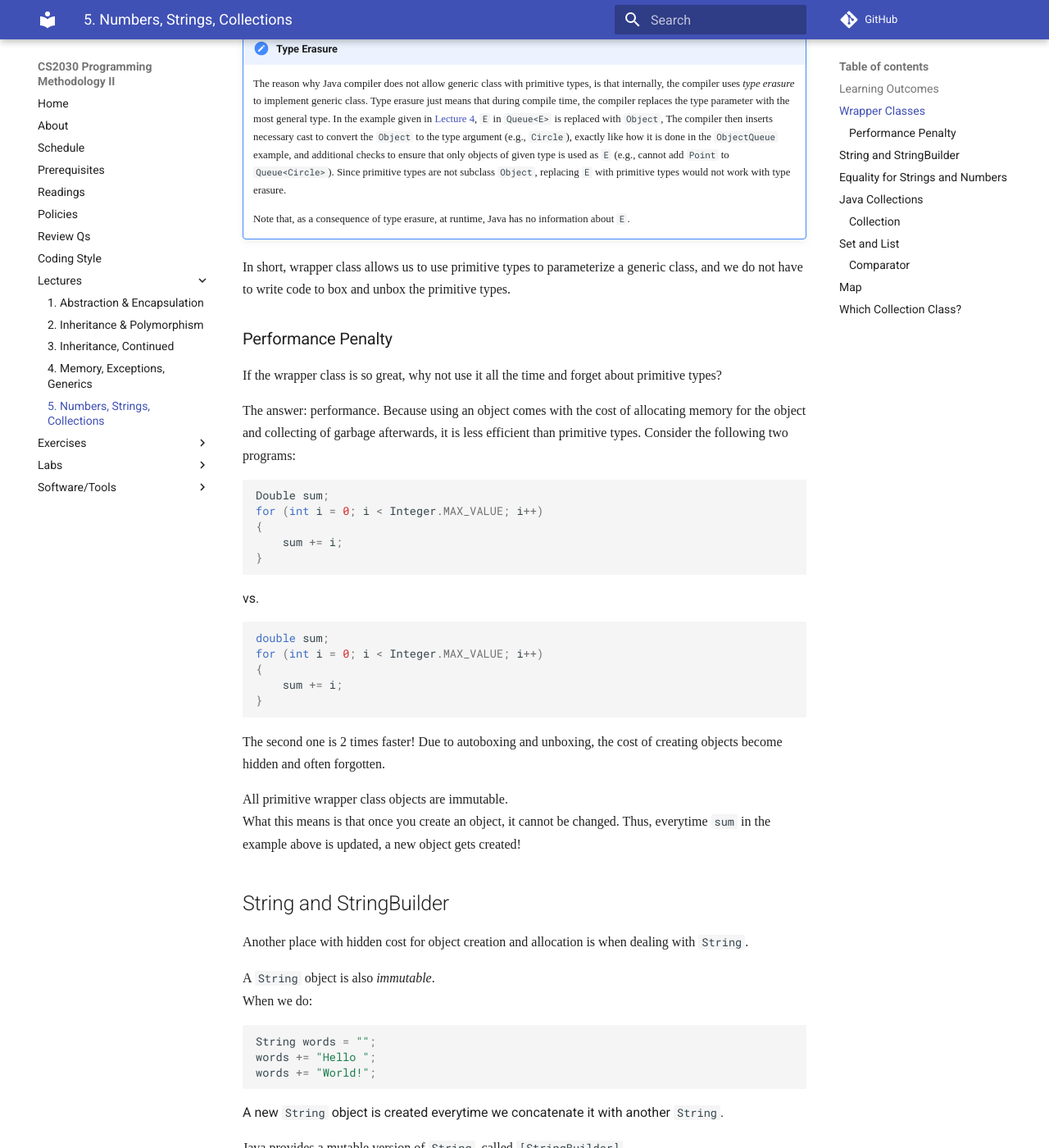
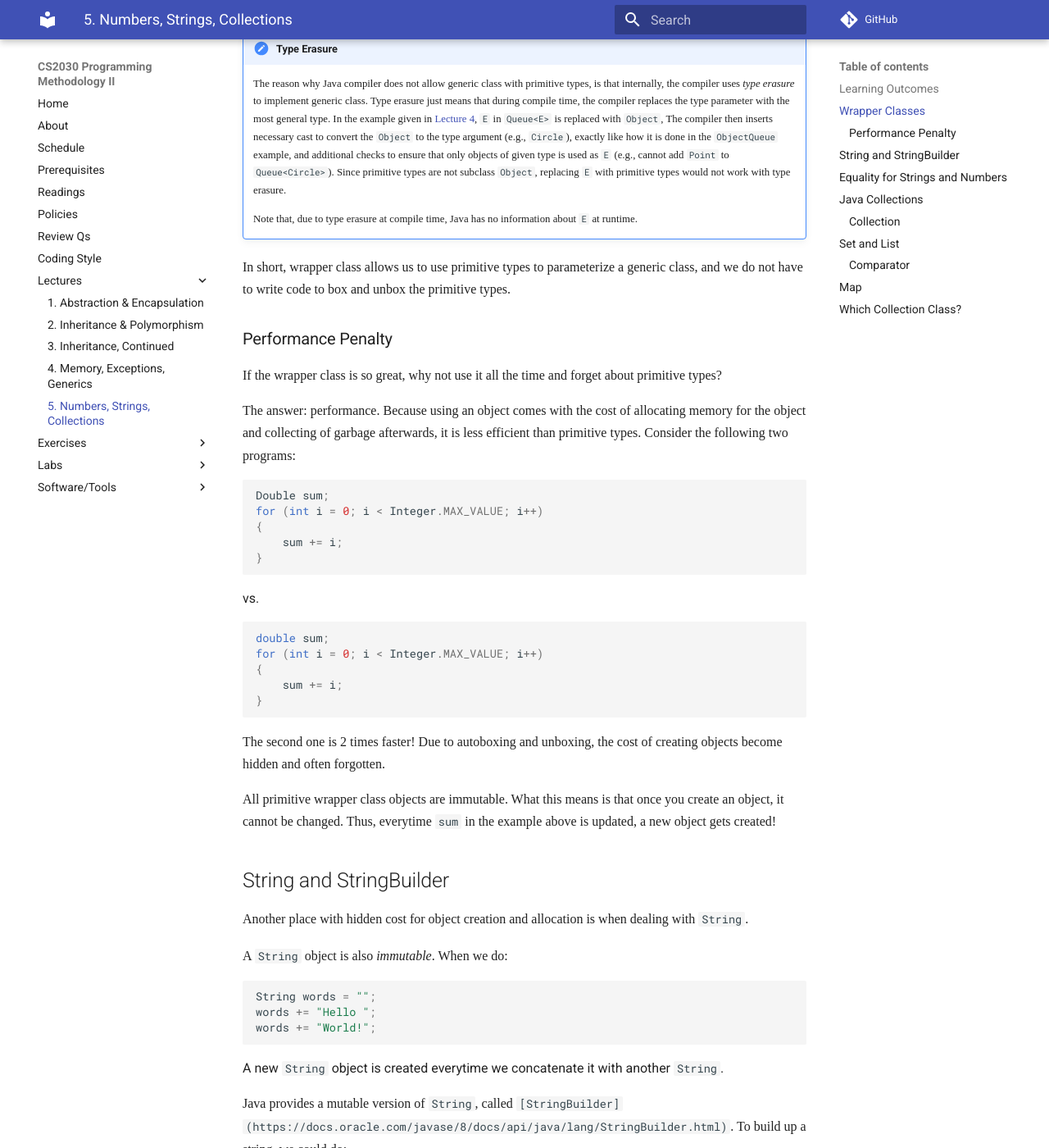
Before and after one commit to nus-cs2030/1718-s2, an MkDocs documentation site: the page built from docs/lec5.md, in a window 1280 px wide and 1400 px high, scrolled down 1458 px. Shown: the whole window at 82% size. Built offline with MkDocs 1.6.1 and Material for MkDocs 9.7.7, drawn with Linux system fonts in a browser that asks for light colours; some web fonts are replaced; comment, search, counter and statistics services are not loaded; old or Windows-style settings are respelled for this version of MkDocs.

Commit message:
Rephrase type erasure sentence for clarity

```diff
--- a/docs/lec5.md
+++ b/docs/lec5.md
@@ -42,7 +42,7 @@
 !!! note "Type Erasure"
     The reason why Java compiler does not allow generic class with primitive types, is that internally, the compiler uses _type erasure_ to implement generic class.  Type erasure just means that during compile time, the compiler replaces the type parameter with the most general type.  In the example given in [Lecture 4](lec4.md), `E` in `Queue<E>` is replaced with `Object`,  The compiler then inserts necessary cast to convert the `Object` to the type argument (e.g., `Circle`), exactly like how it is done in the `ObjectQueue` example, and additional checks to ensure that only objects of given type is used as `E` (e.g., cannot add `Point` to `Queue<Circle>`).  Since primitive types are not subclass `Object`, replacing `E` with primitive types would not work with type erasure.
 
-	Note that, as a consequence of type erasure, at runtime, Java has no information about `E`.
+	Note that, due to type erasure at compile time, Java has no information about `E` at runtime.
 
 In short, wrapper class allows us to use primitive types to parameterize a generic class, and we do not have to write code to box and unbox the primitive types.
 
```
